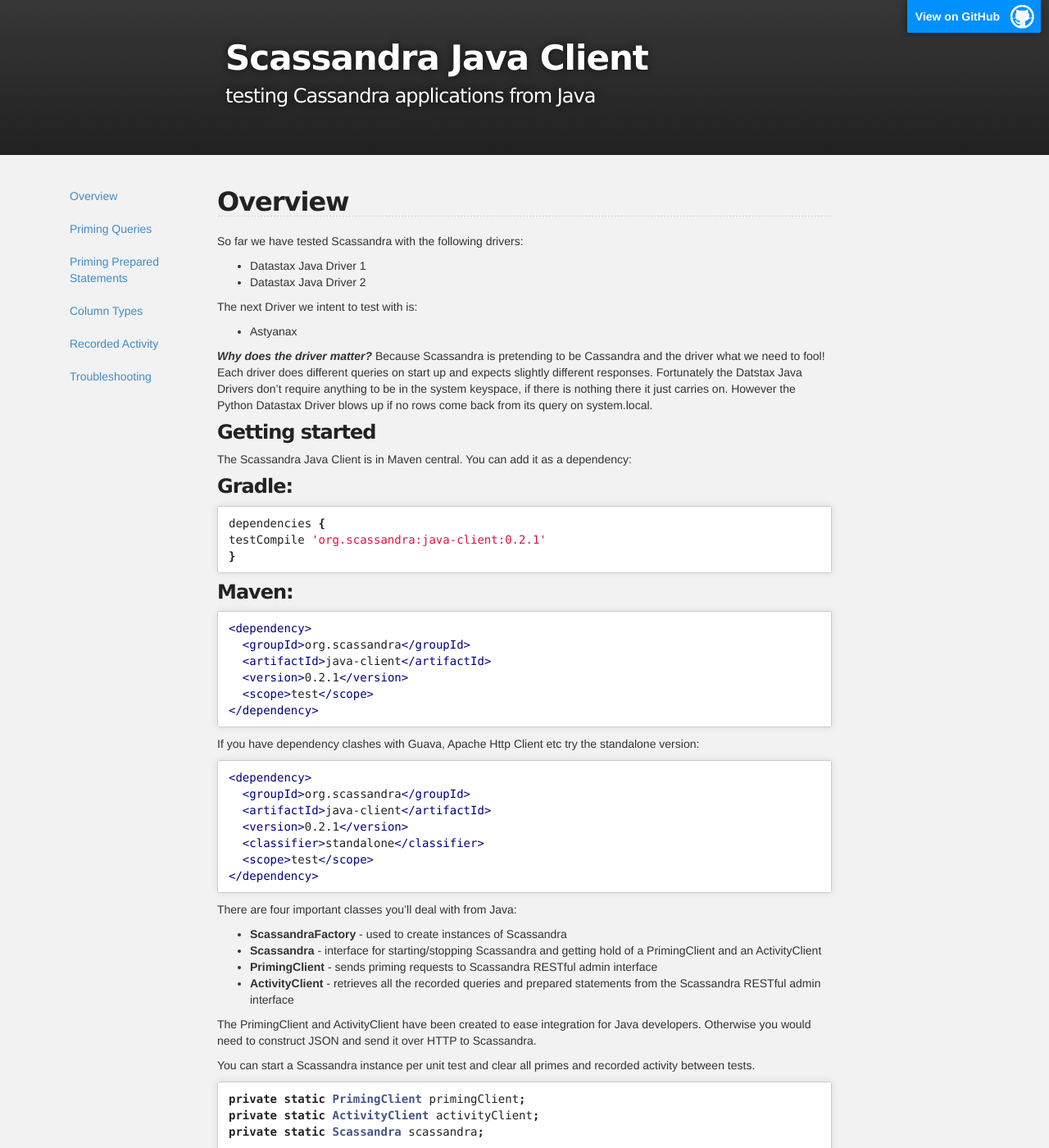
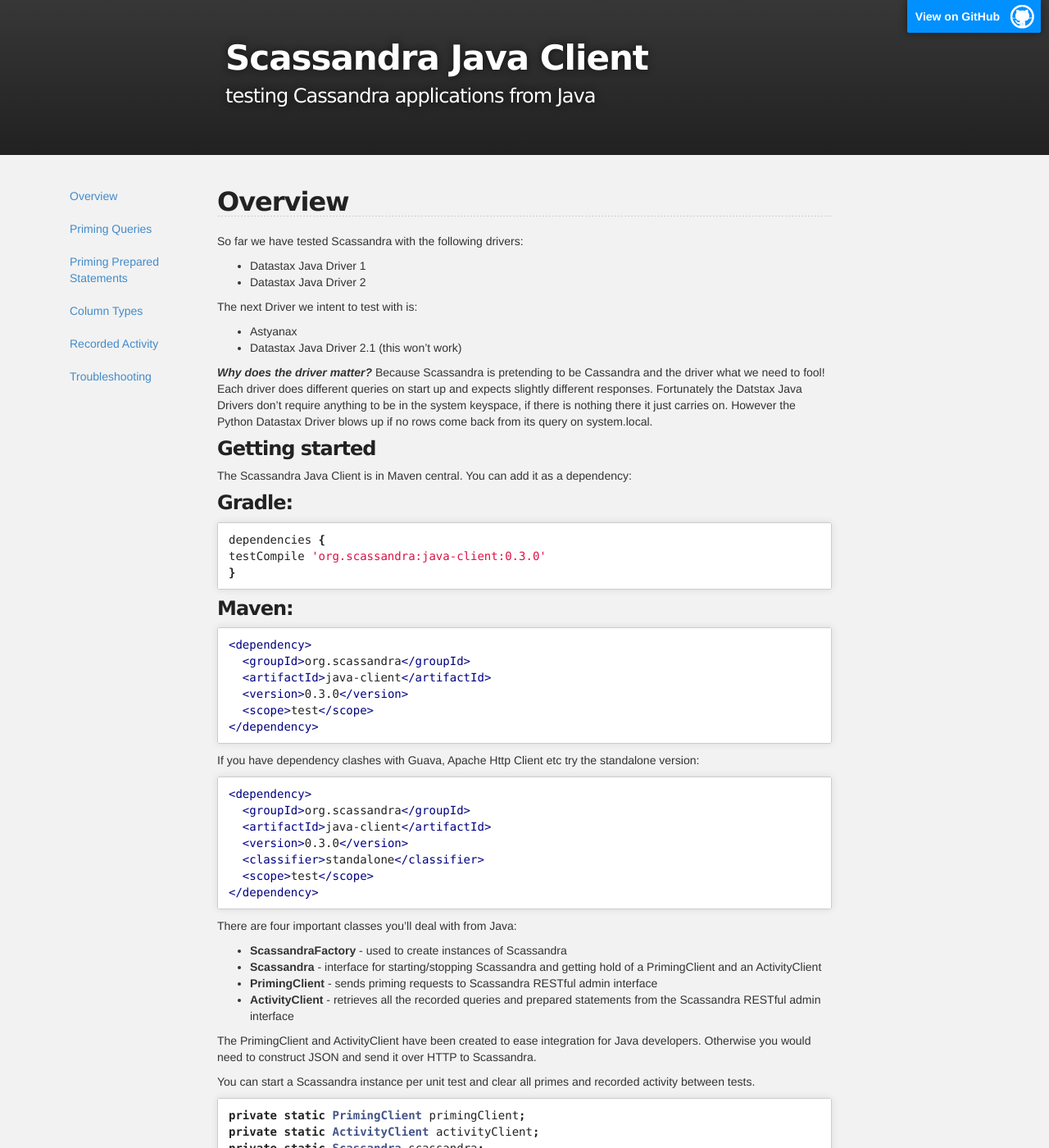
Before and after one commit to zznate/java-client, a Jekyll site: the page built from index.md, in a window 1280 px wide and 1400 px high. Shown: the whole window at 82% size. Built offline with Jekyll 4.4.1, drawn with Linux system fonts in a browser that asks for light colours; Markdown is read by kramdown in place of the engine named in the settings.

Commit message:
Update index.md

```diff
--- a/index.md
+++ b/index.md
@@ -12,6 +12,7 @@
 The next Driver we intent to test with is:
 
 * Astyanax
+* Datastax Java Driver 2.1 (this won't work)
 
 
 ***Why does the driver matter?***  Because Scassandra is pretending to be Cassandra and the driver what we need to fool!
@@ -27,7 +28,7 @@
 
 ~~~ groovy
 dependencies {
-testCompile 'org.scassandra:java-client:0.2.1'
+testCompile 'org.scassandra:java-client:0.3.0'
 }
 ~~~
 
@@ -38,7 +39,7 @@
 <dependency>
   <groupId>org.scassandra</groupId>
   <artifactId>java-client</artifactId>
-  <version>0.2.1</version>
+  <version>0.3.0</version>
   <scope>test</scope>
 </dependency>
 ~~~
@@ -49,7 +50,7 @@
 <dependency>
   <groupId>org.scassandra</groupId>
   <artifactId>java-client</artifactId>
-  <version>0.2.1</version>
+  <version>0.3.0</version>
   <classifier>standalone</classifier>
   <scope>test</scope>
 </dependency>
```
